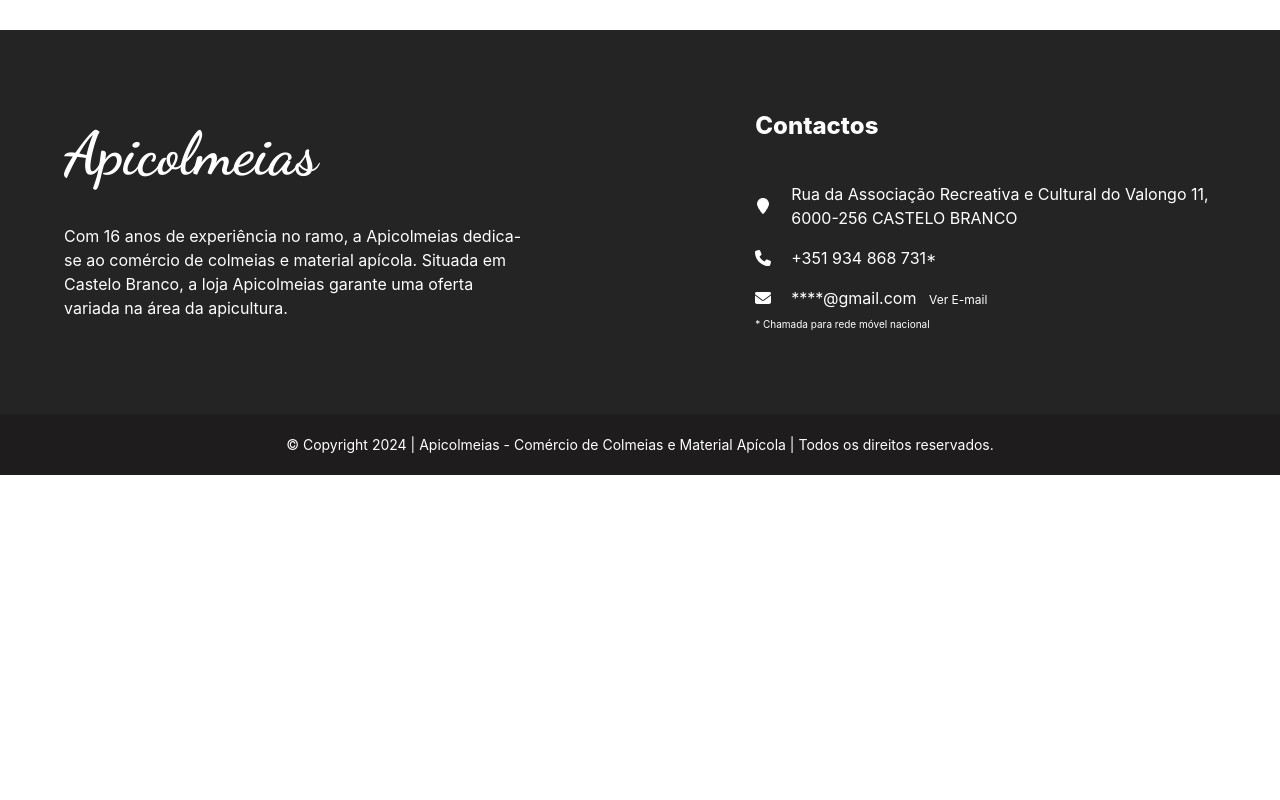
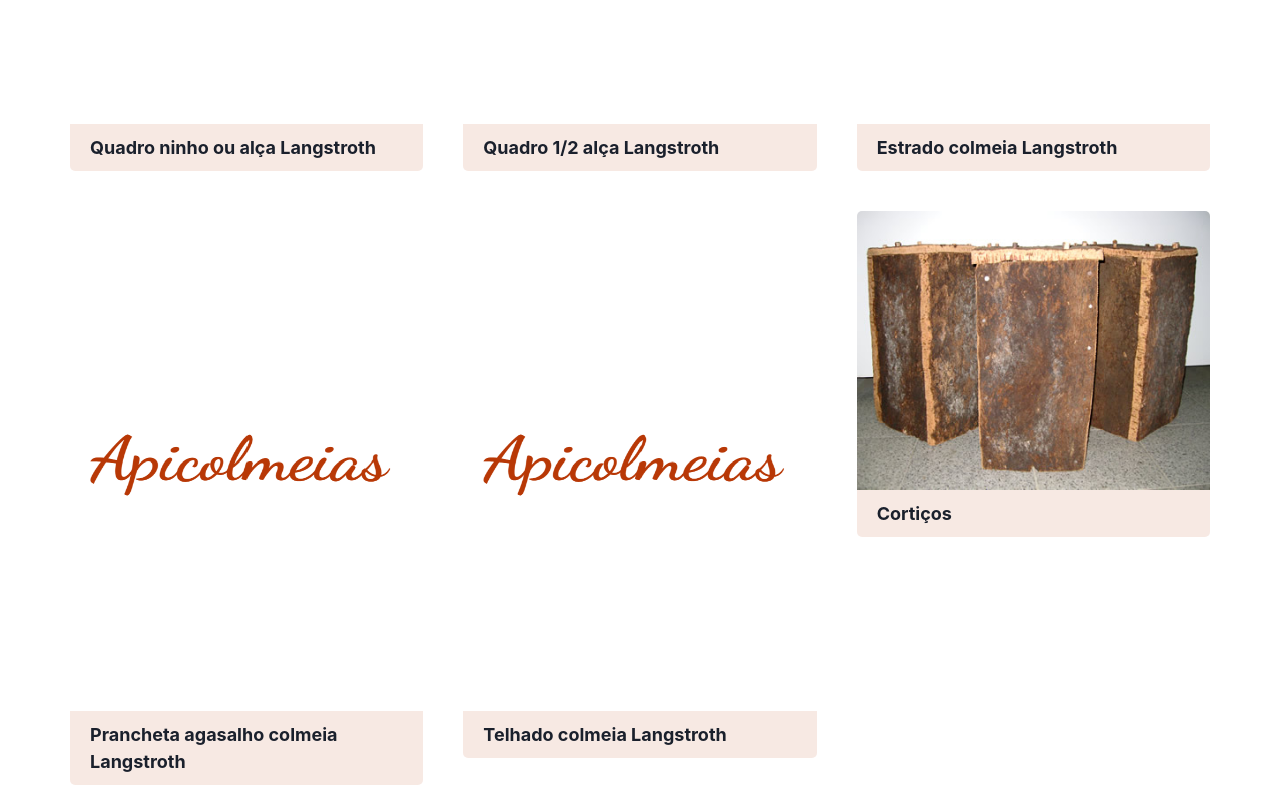
Before and after one commit to j-pcgoncalves/apicolmeias, a React (Vite) app: page /produtos in a window 1280 px wide. Shown: the part 5380-6180 px from the top of the page. Before the commit the page ends 5855 px from the top, so only its background shows below. Built offline with nearby package versions, Linux system fonts and the light colour scheme.

Commit message:
add new products to colmeias

```diff
--- a/src/components/produtos/produtosData.ts
+++ b/src/components/produtos/produtosData.ts
@@ -138,6 +138,26 @@ export const productsData: ProductsModel[] = [
                 name: "Núcleo Langstroth emalhetado"
             },
             {
+                imageUrl: "",
+                name: "Quadro ninho ou alça Langstroth"
+            },
+            {
+                imageUrl: "",
+                name: "Quadro 1/2 alça Langstroth"
+            },
+            {
+                imageUrl: "",
+                name: "Estrado colmeia Langstroth"
+            },
+            {
+                imageUrl: "",
+                name: "Prancheta agasalho colmeia Langstroth"
+            },
+            {
+                imageUrl: "",
+                name: "	Telhado colmeia Langstroth"
+            },
+            {
                 imageUrl: corticos,
                 name: "Cortiços"
             },
```
